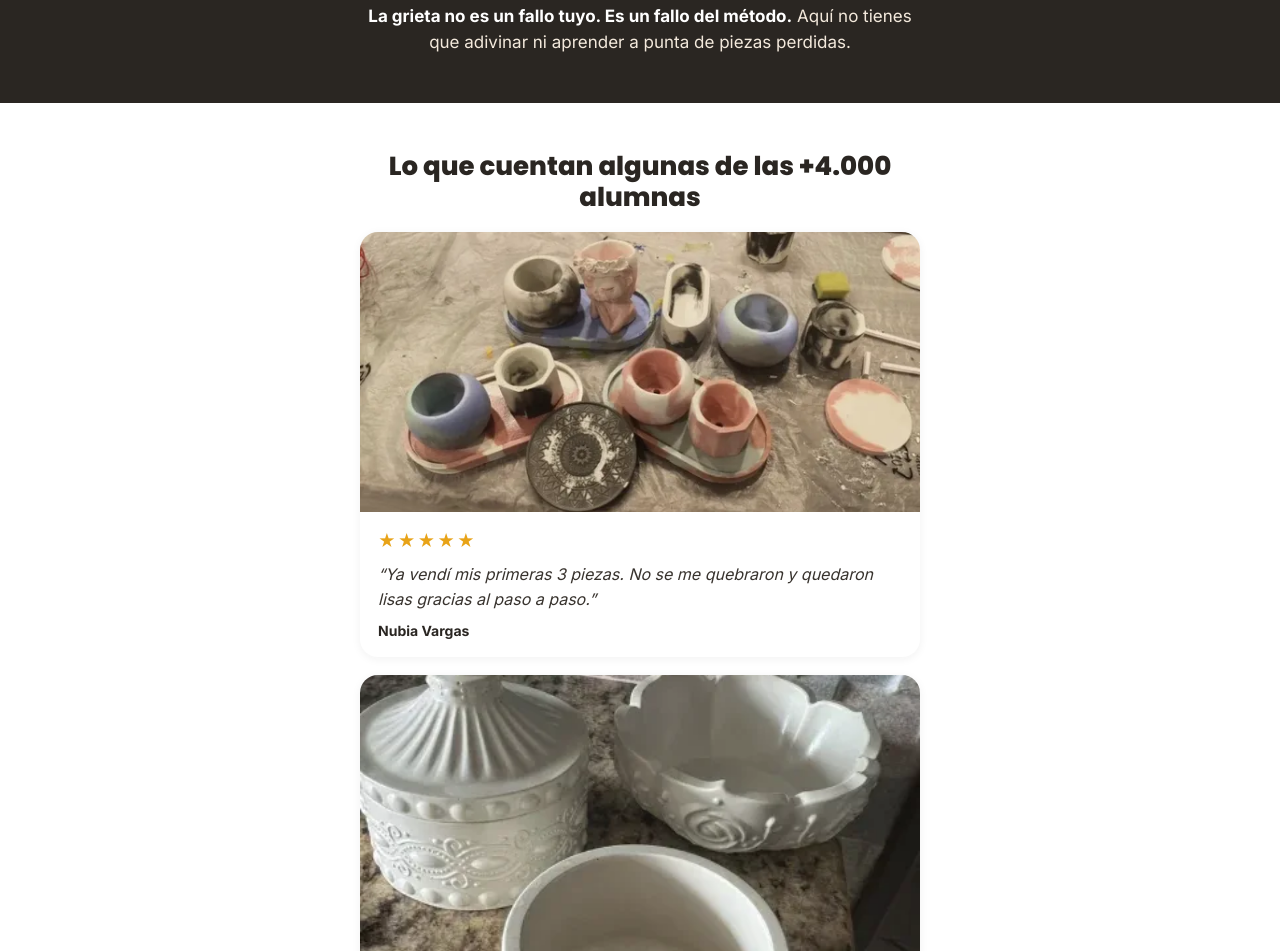
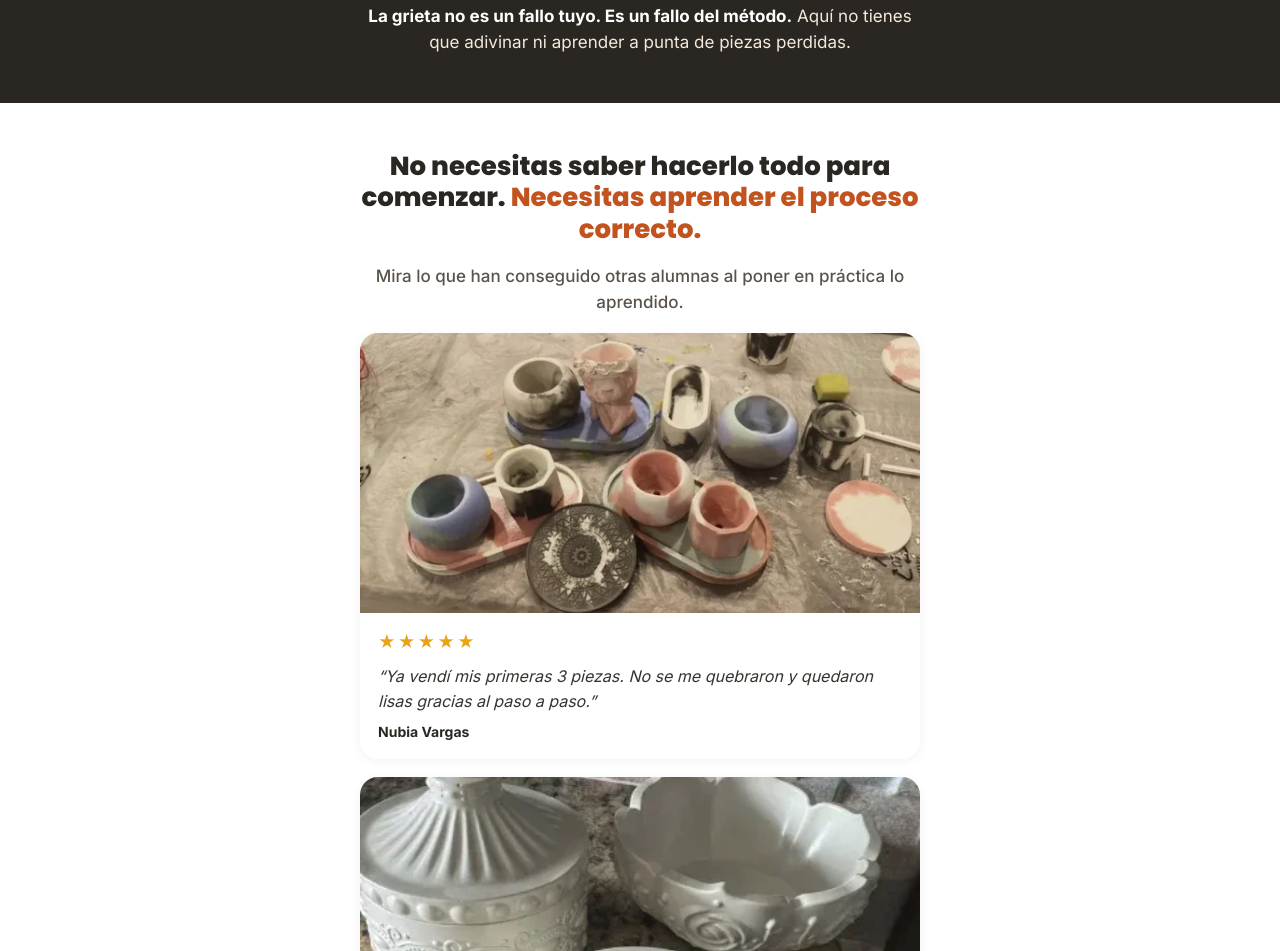
Before and after one commit to Somos-Aura/piezas-concreto, a plain HTML site: page index.html in a window 1280 px wide. Shown: the part 1634-2585 px from the top of the page. Drawn offline with Linux system fonts and the light colour scheme.

Commit message:
Testimonios: nuevo título y subtítulo
Co-Authored-By: Claude Opus 5.5 <noreply@anthropic.com>
Claude-Session: https://claude.ai/code/session_01X73v3S4VwbDa6RmfoTan1S

```diff
--- a/index.html
+++ b/index.html
@@ -262,7 +262,8 @@ footer p:first-child{font-size:13px;font-weight:700;color:var(--sand)}
 <!-- 8. TESTIMONIOS -->
 <section class="sec" style="background:#fff">
   <div class="wrap">
-    <h2 class="h2">Lo que cuentan algunas de las +4.000 alumnas</h2>
+    <h2 class="h2">No necesitas saber hacerlo todo para comenzar. <span class="acc">Necesitas aprender el proceso correcto.</span></h2>
+    <p class="sub" style="text-align:center">Mira lo que han conseguido otras alumnas al poner en práctica lo aprendido.</p>
     <div class="card">
       <img class="t-img" src="img/testimonio-nubia-600.webp" srcset="img/testimonio-nubia-600.webp 600w, img/testimonio-nubia-810.webp 810w" sizes="(max-width: 600px) 100vw, 560px" width="600" height="341" loading="lazy" decoding="async" alt="Piezas hechas por Nubia Vargas">
       <div class="t-body"><p class="stars">★★★★★</p><p class="quote">“Ya vendí mis primeras 3 piezas. No se me quebraron y quedaron lisas gracias al paso a paso.”</p><p class="who">Nubia Vargas</p></div>
```
